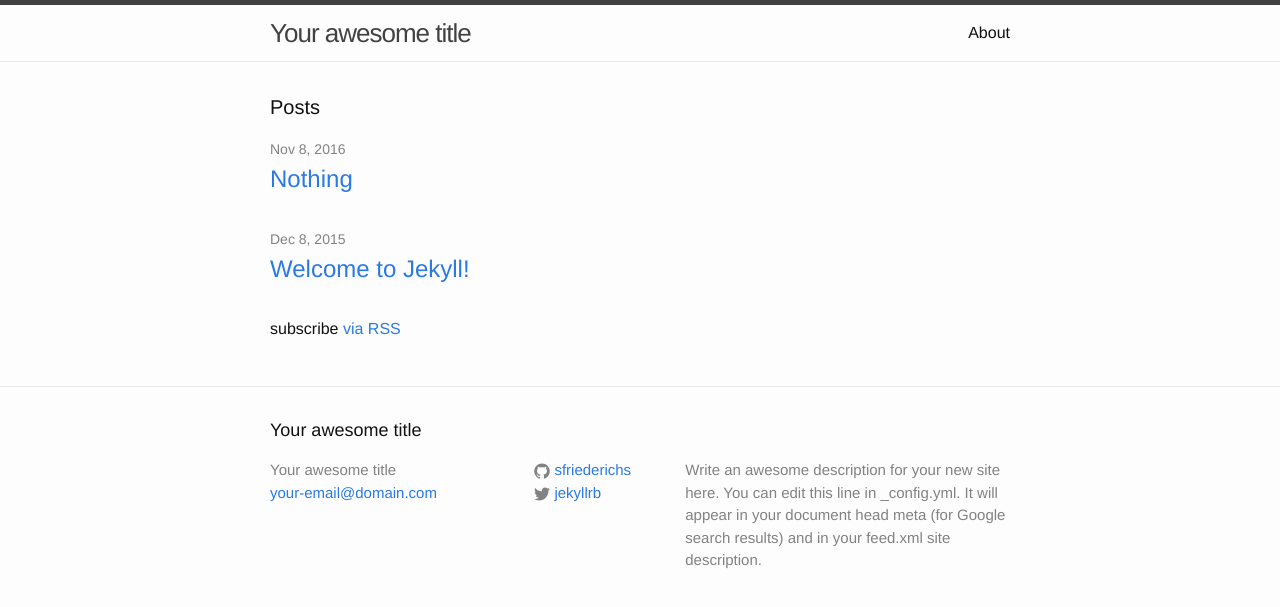
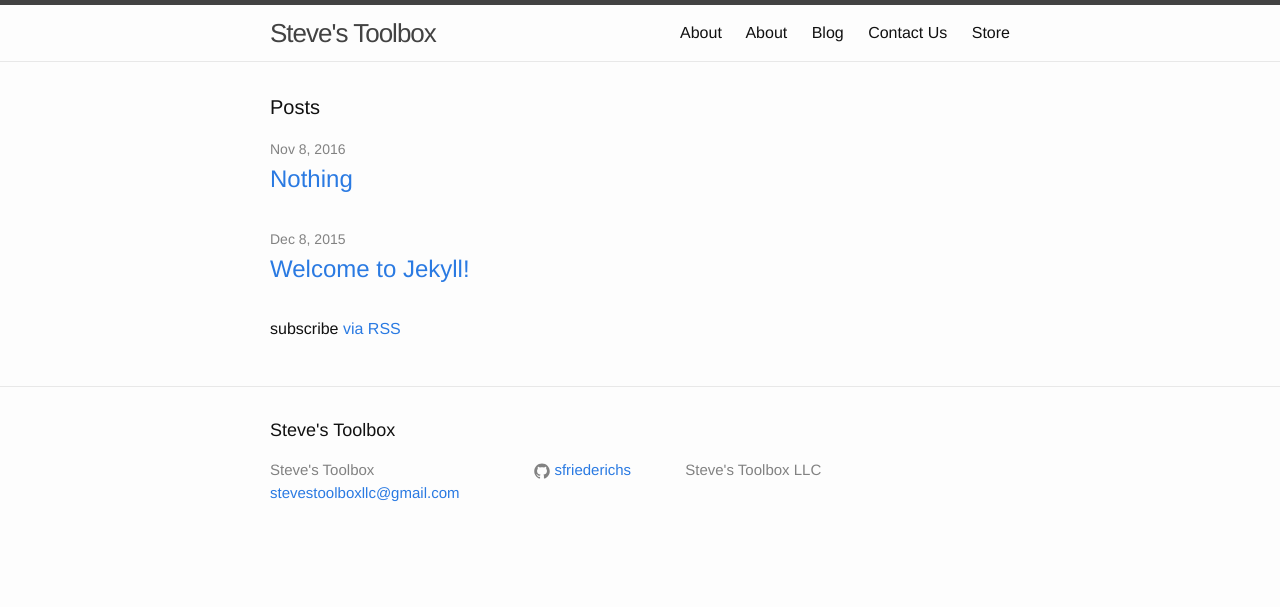
Before and after one commit to sfriederichs/sfriederichs.github.io, a Jekyll site: the page built from index.html, in a window 1280 px wide. Shown: the top 607 px of the page. Built offline with Jekyll 4.4.1, drawn with Linux system fonts in a browser that asks for light colours.

Commit message:
Attempt 2 to push actual changes to the website

```diff
--- a/_config.yml
+++ b/_config.yml
@@ -6,16 +6,17 @@
 # 'jekyll serve'. If you change this file, please restart the server process.
 
 # Site settings
-title: Your awesome title
-email: your-email@domain.com
+title: Steve's Toolbox
+email: stevestoolboxllc@gmail.com
 description: > # this means to ignore newlines until "baseurl:"
-  Write an awesome description for your new site here. You can edit this
-  line in _config.yml. It will appear in your document head meta (for
-  Google search results) and in your feed.xml site description.
+  Steve's Toolbox LLC
 baseurl: "" # the subpath of your site, e.g. /blog
-url: "http://yourdomain.com" # the base hostname & protocol for your site
-twitter_username: jekyllrb
+url: "http://sfriederichs.github.io" # the base hostname & protocol for your site
 github_username:  sfriederichs
 
 # Build settings
 markdown: kramdown
+include: ['_pages']
+
+
+google_analytics: UA-72482016-1
```
